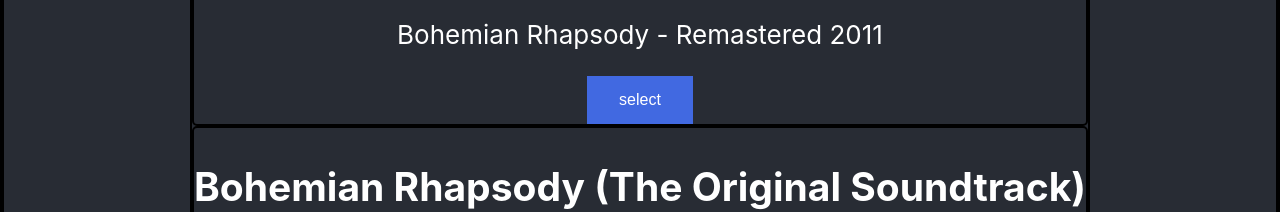
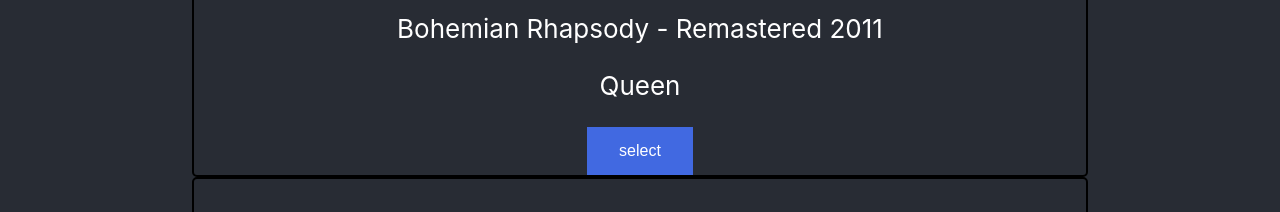
Before and after one commit to achmad-dev/spotify-playlist, a React (Create React App) app: page / in a window 1280 px wide. Shown: the part 435-647 px from the top of the page. Built offline with nearby package versions, Linux system fonts and the light colour scheme.

Commit message:
mengubah sedikit code di track.js agar lebih mudah dimengerti

```diff
--- a/src/components/somecomponent/App.css
+++ b/src/components/somecomponent/App.css
@@ -1,4 +1,4 @@
-div {
+.Tracks {
   border: 2px solid black;
   border-radius: 5px;
 }
--- a/src/components/somecomponent/track.js
+++ b/src/components/somecomponent/track.js
@@ -1,12 +1,13 @@
 import './App.css'
 import data from '../../simple/data.js'
 
-const TrackAlbums = ({ name, album, images, songTitle }) => (
-  <div>
+const TrackAlbums = ({ name, album, images, songTitle, artist }) => (
+  <div className="Tracks">
     <h1>{name}</h1>
     <h2>{album}</h2>
     <img src={images} alt={name} width="300" height="300" className="rotate"/>
     <p>{songTitle}</p>
+    <p>{artist}</p>
     <button>select</button>
   </div>
 );
@@ -14,22 +15,14 @@
 const ObjectLoop = () => {
   return (
       <div className="table-of-tracks">
-        {data.map((data, idx) => {
-          const {
-            album: {
-              images: [{ url: src }],
-              name,
-            },
-            artists: [{ name: artist }],
-            name: song,
-          } = data;
-          // console.log(data);
+        {data.map((data) => {
           return (
             <TrackAlbums
-              key={idx}
-              album={name}
-              images={src}
-              songTitle={song}
+              key={data.album.id}
+              album={data.album.name}
+              images={data.album.images[0].url}
+              songTitle={data.name}
+              artist={data.artists[0].name}
             />
           );
         })};
```
